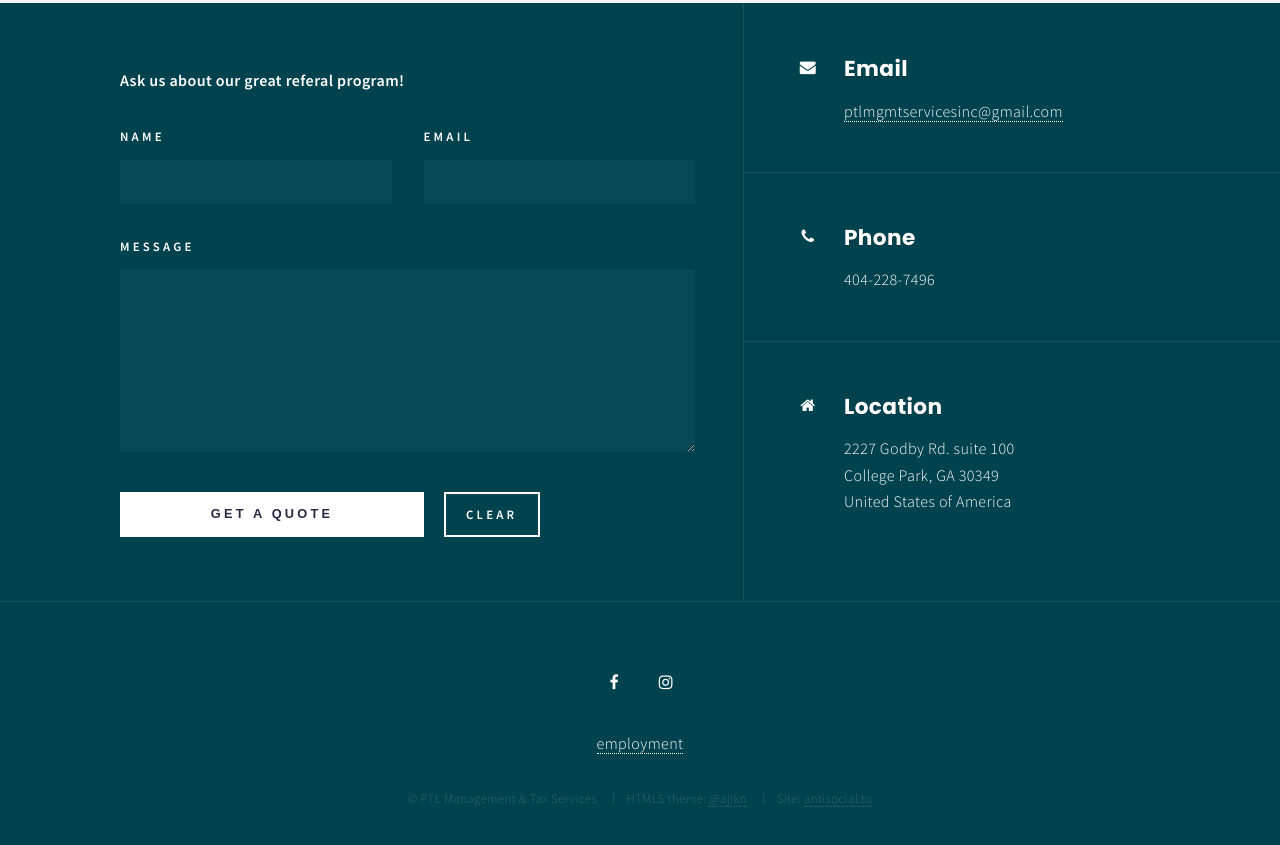
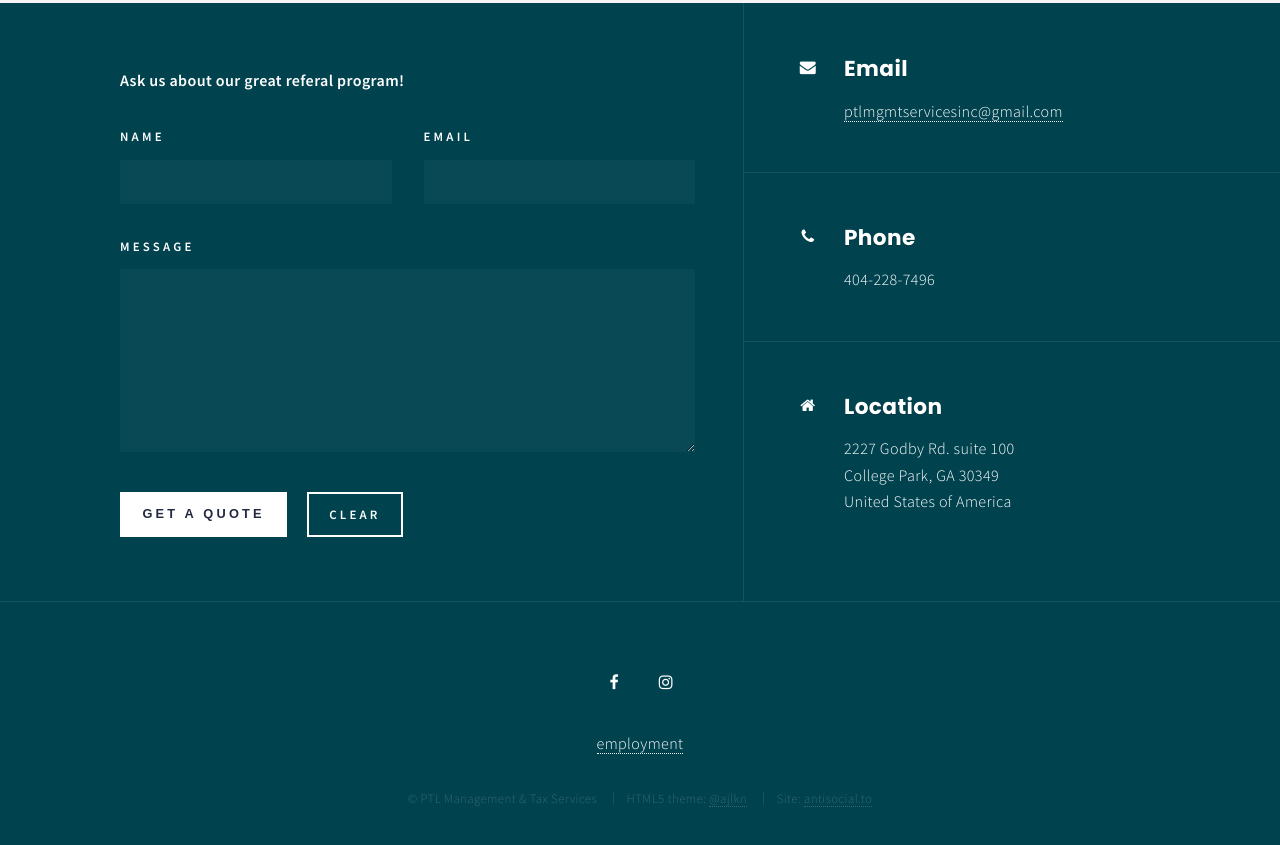
Before and after one commit to Ethanb75/PTL-Taxes, a website: page index.html in a window 1280 px wide. Shown: the part 2157-3002 px from the top of the page. Drawn offline with Linux system fonts and the light colour scheme; files that its build step writes are made by us from their sources; files whose address does not match are found by name; a web font is replaced by a local one.

Commit message:
fixed button sizes

```diff
--- a/assets/css/style.css
+++ b/assets/css/style.css
@@ -92,9 +92,6 @@ header.major > .sub:first-child::after {
 #contact {
   overflow: hidden;
 }
-.actions button {
-  min-width: 19rem;
-}
 .inner > div {
   padding-bottom: 2em;
 }
```
